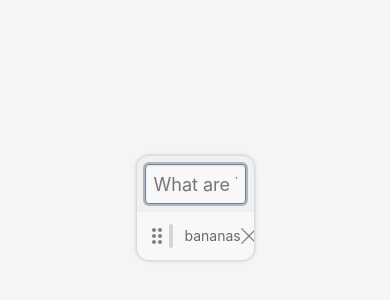
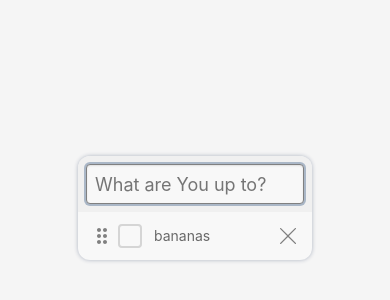
Before and after one commit to MSzostaq/TODO-List, a React (Create React App) app: page /list/1 in a window 390 px wide. Shown: the part 214-514 px from the top of the page. Built offline with nearby package versions, Linux system fonts and the light colour scheme.

Commit message:
ListWrapper - responsive

```diff
--- a/src/views/List.jsx
+++ b/src/views/List.jsx
@@ -20,7 +20,15 @@ const ListWrapper = styled.div`
   max-height: 300px;
   overflow: hidden;
   position: relative;
-  width: 30%;
+  width: 60%;
+
+  @media (min-width: 800px) {
+    width: 40%;
+  }
+
+  @media (min-width: 1250px) {
+    width: 30%;
+  }
 `;
 
 const List = ({ todoList }) => {
```
